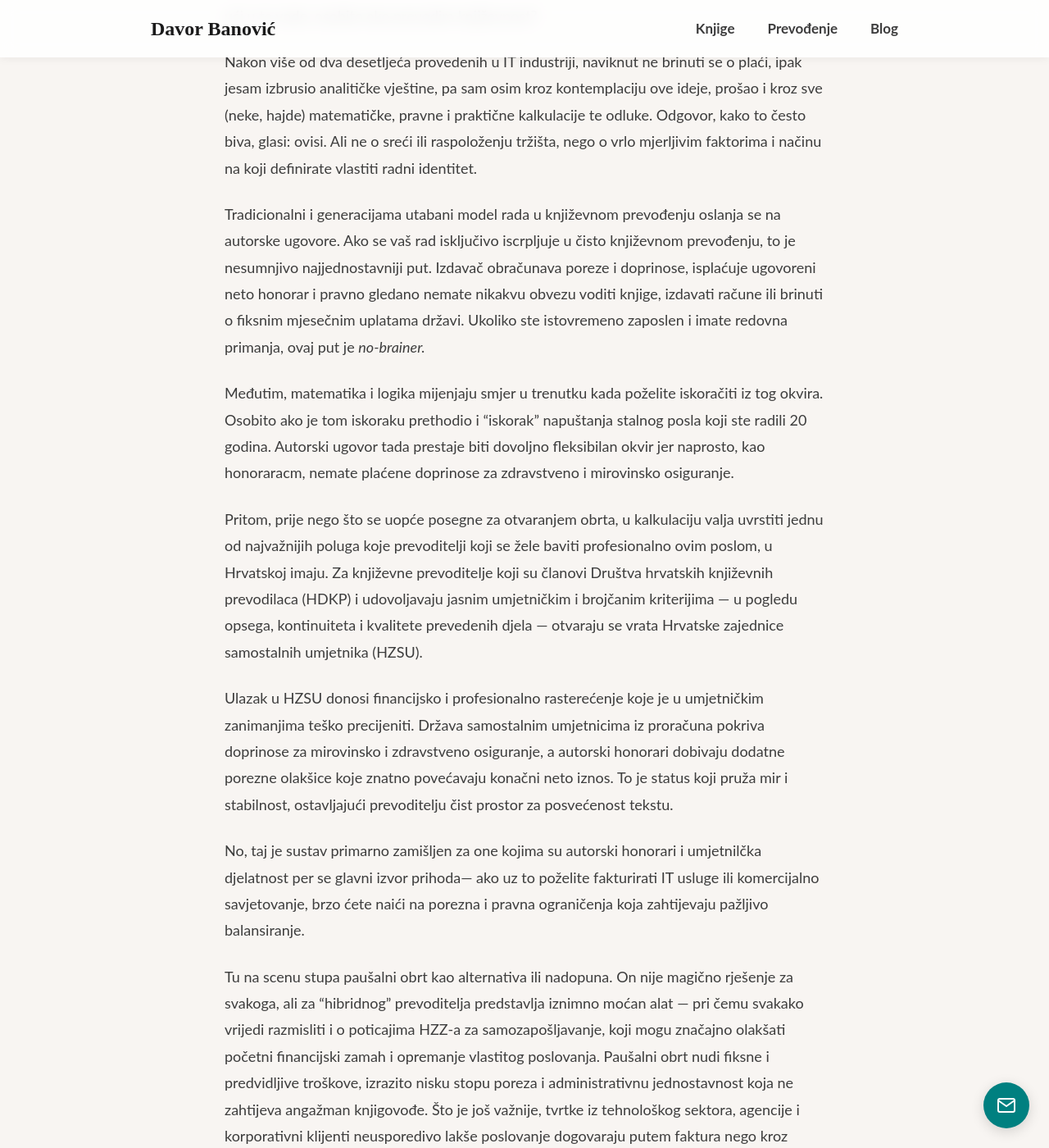
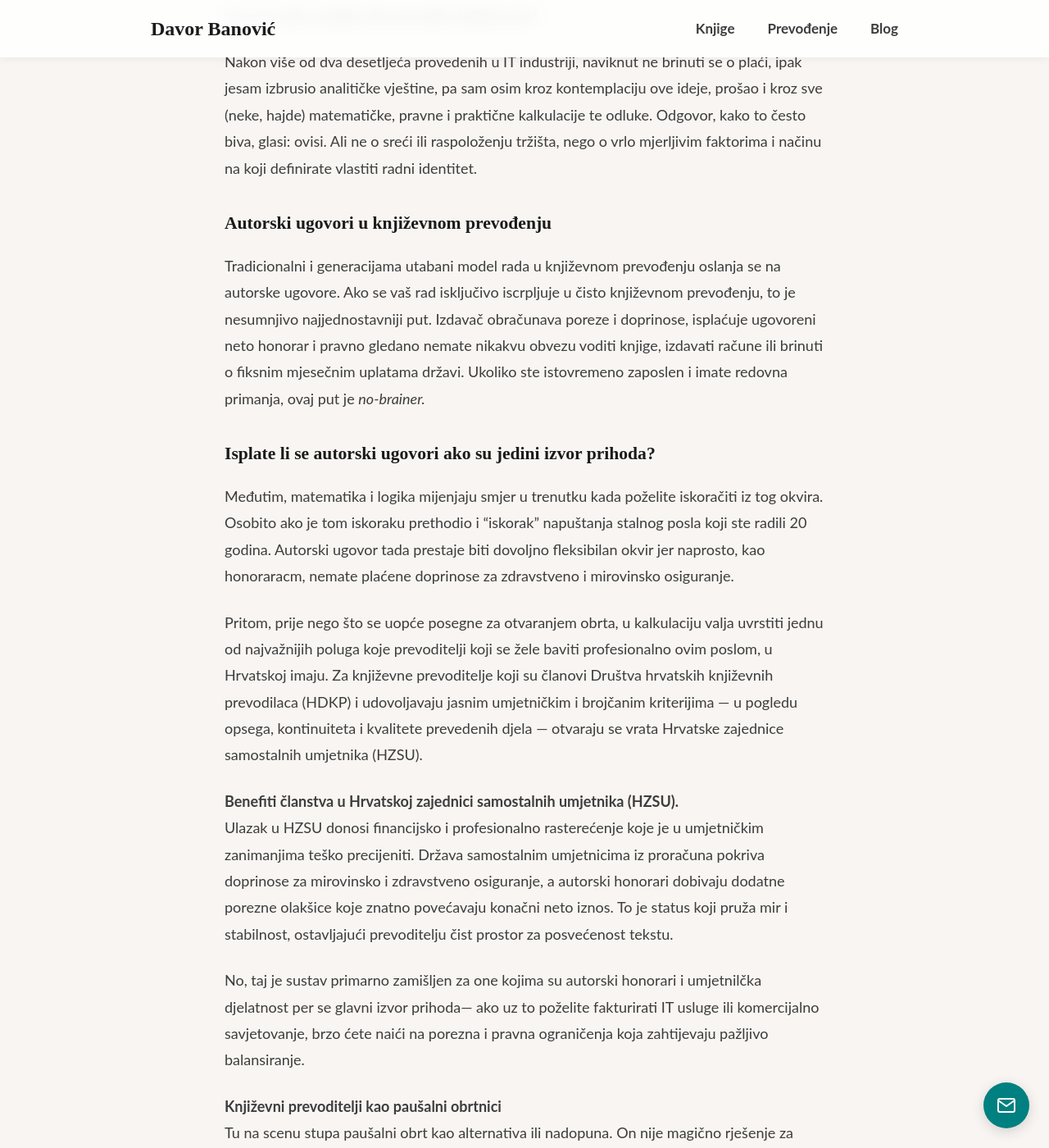
Before and after one commit to banovotz/banovotz.github.io, a Jekyll site: the page built from _posts/2026-08-03-knjievni-prevoditelj-na-tromedi-izmedu-autorskog-pera-obrta-i-samostalnog-umjetnika-pogled-iznutra.md, in a window 1280 px wide and 1400 px high, scrolled down 609 px. Shown: the whole window at 82% size. Built offline with Jekyll 4.4.1, drawn with Linux system fonts in a browser that asks for light colours; some of the changed text lies outside the part shown.

Commit message:
Fixed blog post

```diff
--- a/_posts/2026-08-03-knjievni-prevoditelj-na-tromedi-izmedu-autorskog-pera-obrta-i-samostalnog-umjetnika-pogled-iznutra.md
+++ b/_posts/2026-08-03-knjievni-prevoditelj-na-tromedi-izmedu-autorskog-pera-obrta-i-samostalnog-umjetnika-pogled-iznutra.md
@@ -11,15 +11,23 @@ Kada s kolegama književnim prevoditeljima razgovaram o financijskoj strani naš
 
 Nakon više od dva desetljeća provedenih u IT industriji, naviknut ne brinuti se o plaći, ipak jesam izbrusio analitičke vještine, pa sam osim kroz kontemplaciju ove ideje, prošao i kroz sve (neke, hajde) matematičke, pravne i praktične kalkulacije te odluke. Odgovor, kako to često biva, glasi: ovisi. Ali ne o sreći ili raspoloženju tržišta, nego o vrlo mjerljivim faktorima i načinu na koji definirate vlastiti radni identitet.
 
+### Autorski ugovori u književnom prevođenju
+
 Tradicionalni i generacijama utabani model rada u književnom prevođenju oslanja se na autorske ugovore. Ako se vaš rad isključivo iscrpljuje u čisto književnom prevođenju, to je nesumnjivo najjednostavniji put. Izdavač obračunava poreze i doprinose, isplaćuje ugovoreni neto honorar i pravno gledano nemate nikakvu obvezu voditi knjige, izdavati račune ili brinuti o fiksnim mjesečnim uplatama državi. Ukoliko ste istovremeno zaposlen i imate redovna primanja, ovaj put je *no-brainer.*
+
+### Isplate li se autorski ugovori ako su jedini izvor prihoda?
 
 Međutim, matematika i logika mijenjaju smjer u trenutku kada poželite iskoračiti iz tog okvira. Osobito ako je tom iskoraku prethodio i "iskorak" napuštanja stalnog posla koji ste radili 20 godina. Autorski ugovor tada prestaje biti dovoljno fleksibilan okvir jer naprosto, kao honoraracm, nemate plaćene doprinose za zdravstveno i mirovinsko osiguranje.
 
 Pritom, prije nego što se uopće posegne za otvaranjem obrta, u kalkulaciju valja uvrstiti jednu od najvažnijih poluga koje prevoditelji koji se žele baviti profesionalno ovim poslom, u Hrvatskoj imaju. Za književne prevoditelje koji su članovi Društva hrvatskih književnih prevodilaca (HDKP) i udovoljavaju jasnim umjetničkim i brojčanim kriterijima — u pogledu opsega, kontinuiteta i kvalitete prevedenih djela — otvaraju se vrata Hrvatske zajednice samostalnih umjetnika (HZSU).
 
+#### Benefiti članstva u Hrvatskoj zajednici samostalnih umjetnika (HZSU).
+
 Ulazak u HZSU donosi financijsko i profesionalno rasterećenje koje je u umjetničkim zanimanjima teško precijeniti. Država samostalnim umjetnicima iz proračuna pokriva doprinose za mirovinsko i zdravstveno osiguranje, a autorski honorari dobivaju dodatne porezne olakšice koje znatno povećavaju konačni neto iznos. To je status koji pruža mir i stabilnost, ostavljajući prevoditelju čist prostor za posvećenost tekstu.
 
 No, taj je sustav primarno zamišljen za one kojima su autorski honorari i umjetnilčka djelatnost per se glavni izvor prihoda— ako uz to poželite fakturirati IT usluge ili komercijalno savjetovanje, brzo ćete naići na porezna i pravna ograničenja koja zahtijevaju pažljivo balansiranje.
+
+#### Književni prevoditelji kao paušalni obrtnici
 
 Tu na scenu stupa paušalni obrt kao alternativa ili nadopuna. On nije magično rješenje za svakoga, ali za "hibridnog" prevoditelja predstavlja iznimno moćan alat  — pri čemu svakako vrijedi razmisliti i o poticajima HZZ-a za samozapošljavanje, koji mogu značajno olakšati početni financijski zamah i opremanje vlastitog poslovanja. Paušalni obrt nudi fiksne i predvidljive troškove, izrazito nisku stopu poreza i administrativnu jednostavnost koja ne zahtijeva angažman knjigovođe. Što je još važnije, tvrtke iz tehnološkog sektora, agencije i korporativni klijenti neusporedivo lakše poslovanje dogovaraju putem faktura nego kroz komplicirane ugovore o djelu. Ako uz književne prijevode želite i neke svoje *side-hustle* poslove preimenovati u *IT konzulacije* i naplaćivati kako se spada,  obrt vam daje potpunu pravnu i operativnu slobodu.
 
@@ -27,4 +35,6 @@ Priča o matematici književnog prevođenja ubrzo se suočava s fizikalnim ("I c
 
 Obrt također sa sobom nosi i generalnu promjenu mentalnog sklopa. Odjednom više niste samo osoba koja prevodi, nego i netko tko vodi vlastiti "mali pogon" — traži poslove (dobro, to ste i prije radili ali dok imate plaću, nije bilo toliko* mission critical*), izdaje račune, pazi na rokove naplate i prati administrativne obveze. Kroz današnje digitalne alate to oduzima svega sat ili dva mjesečno, ali zahtijeva određenu dozu discipline i volje.
 
+### Koji se model rada knjižvenim prevoditeljima najviše isplati?
+
 Na kraju dana, računica je kako kome poprilično bistra. Ako je književno prevođenje vaš jedini poziv i ispunjavate uvjete za HZSU, otvaranje obrta vjerojatno bi vam donijelo više administrativnog šuma nego stvarne koristi. No, ako na jezik i svoje znanje gledate šire od samog ukoričenog izdanja — ako želite graditi most između jezične intuicije i moderne tehnologije — obrt prestaje biti samo porezna kategorija i postaje prostor prave poduzetničke i stvaralačke slobode.
```
